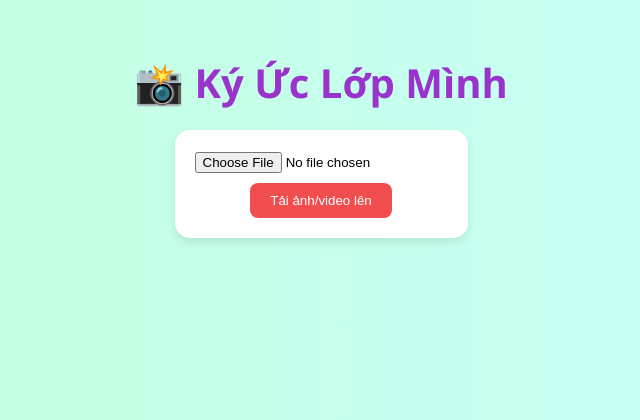
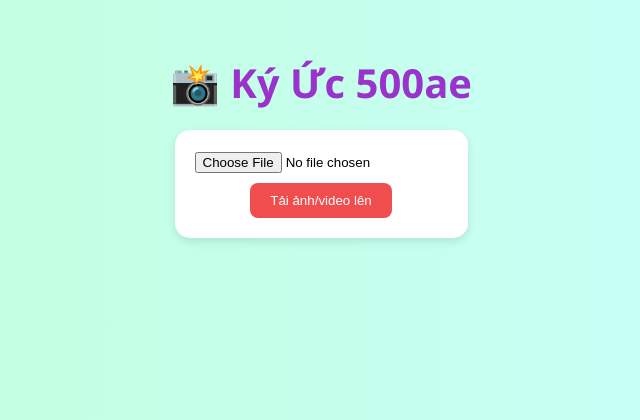
Before and after one commit to anhtiendzc/ki-uc-500ae-sieu-nhan, a Flask app: page / in a window 1280 px wide. Shown: the top 420 px of the page, without its empty margins (319-959 px from the left). Run offline with Flask 3, Linux system fonts and the light colour scheme.

Commit message:
Update index.html

```diff
--- a/ki-uc-500ae-sieu-nhan/templates/index.html
+++ b/ki-uc-500ae-sieu-nhan/templates/index.html
@@ -2,7 +2,7 @@
 <html lang="vi">
 <head>
     <meta charset="UTF-8">
-    <title>Ký Ức Lớp Mình</title>
+    <title>Ký Ức 500ae</title>
     <link rel="stylesheet" href="https://cdn.jsdelivr.net/npm/swiper@10/swiper-bundle.min.css" />
     <style>
         body {
@@ -67,7 +67,7 @@
     </style>
 </head>
 <body>
-    <h1>📸 Ký Ức Lớp Mình</h1>
+    <h1>📸 Ký Ức 500ae </h1>
     <div class="upload-box">
         <form method="POST" enctype="multipart/form-data">
             <input type="file" name="file">
```
